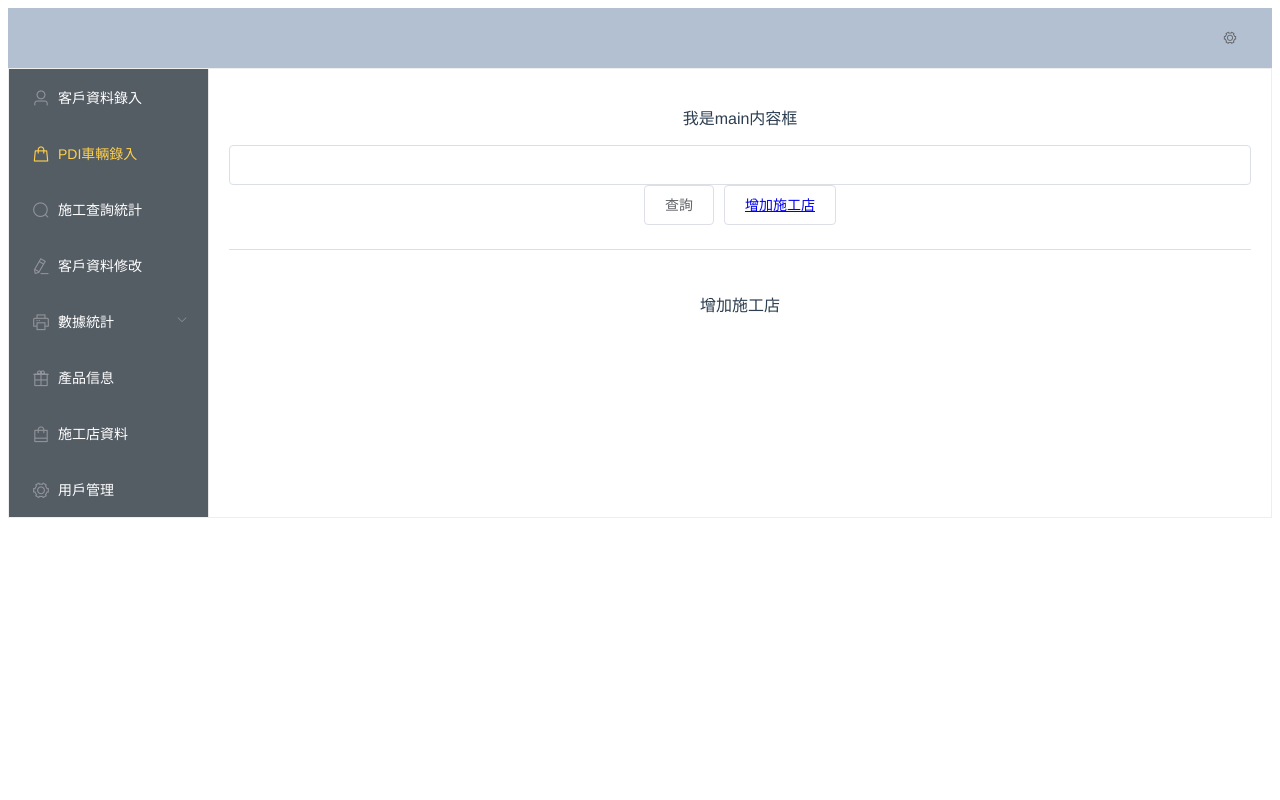
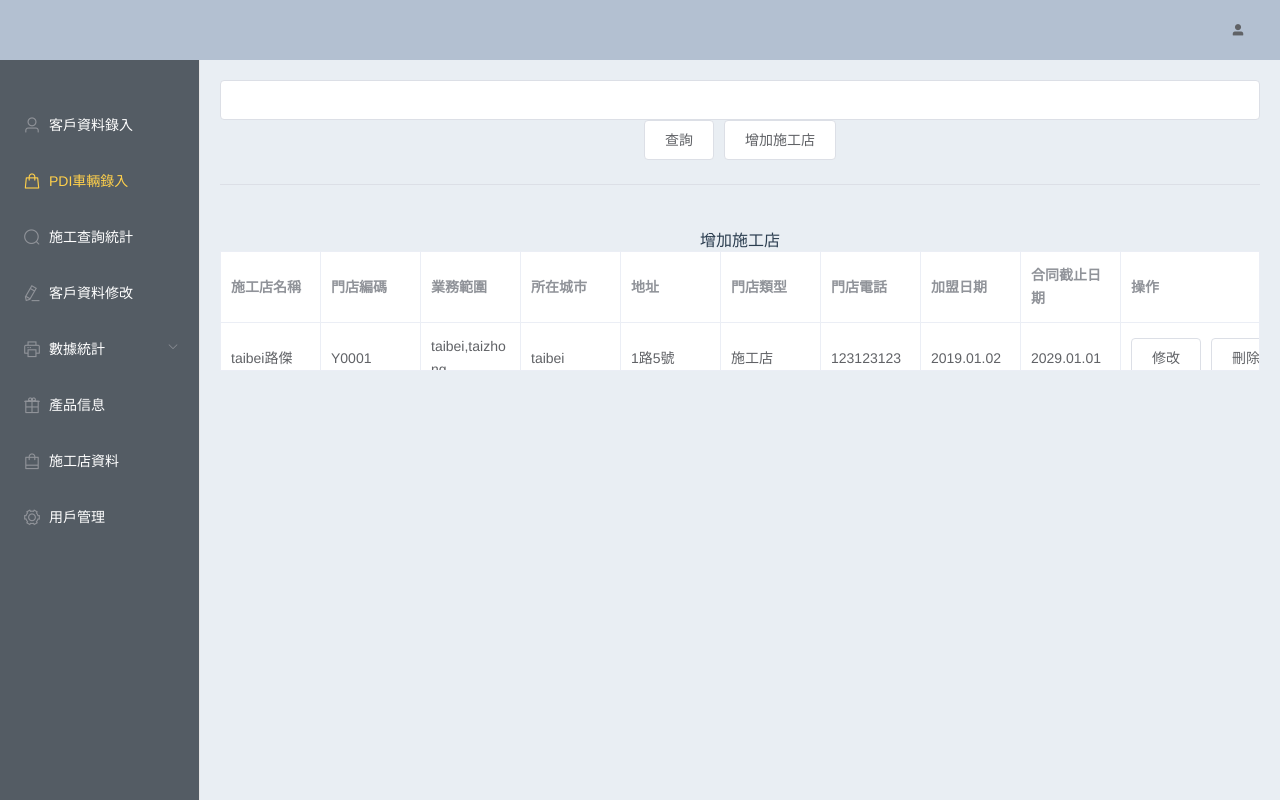
Before and after one commit to 13524795528/solarfilm, a Vue app: page /main/dealersData in a window 1280 px wide. Built offline with nearby package versions, Linux system fonts and the light colour scheme; sample sign-in values are in the browser's storage.

Commit message:
20210127

```diff
--- a/public/index.html
+++ b/public/index.html
@@ -1,5 +1,5 @@
 <!DOCTYPE html>
-<html lang="">
+<html lang="" >
   <head>
     <meta charset="utf-8">
     <meta http-equiv="X-UA-Compatible" content="IE=edge">
--- a/src/App.vue
+++ b/src/App.vue
@@ -1,5 +1,5 @@
 <template>
-  <div id="app">
+  <div id="app" style="height: 100%">
     <router-view/>
   </div>
 </template>
@@ -19,7 +19,13 @@
   }
 </script>
 
-<style>
+<style lang="scss">
+  body,html {
+    margin: 0;
+    width:100%;
+    height:100%;
+    overflow:hidden;
+  }
   #app {
     font-family: Avenir, Helvetica, Arial, sans-serif;
     -webkit-font-smoothing: antialiased;
@@ -27,4 +33,5 @@
     text-align: center;
     color: #2c3e50;
   }
+
 </style>
--- a/src/views/main/PDI.vue
+++ b/src/views/main/PDI.vue
@@ -1,5 +1,5 @@
 <template>
-    <div>
+    <div >
         <el-input v-model="inputQuery.inputWarranty" aria-placeholder="請輸入保固卡號"></el-input>
         <el-input v-model="inputQuery.inputVin4" aria-placeholder="請輸入VIN碼後4位"></el-input>
         <el-button @click="submitQuery">查詢</el-button>
--- a/src/views/main/dealersData.vue
+++ b/src/views/main/dealersData.vue
@@ -1,19 +1,67 @@
 <template>
     <div>
-        <el-input v-model="input" aria-placeholder="請輸入門店編號"></el-input>
+        <el-input v-model="inputDealerCode" aria-placeholder="請輸入門店編號"></el-input>
         <el-button @click="submitQuery">查詢</el-button>
-        <el-button><router-link to="/main/client/newClient">增加施工店</router-link></el-button>
+        <el-button @click="newDealerVisible = true">增加施工店</el-button>
+        <el-dialog
+                title="增加施工店" :visible.sync="newDealerVisible" width="75%" center>
+            <span>施工店信息</span>
+            <span slot="footer" class="dialog-footer">
+                <el-button type="primary" @click="submitNewDealer">確定</el-button>
+                <el-button @click="newDealerVisible = false">取消</el-button>
+            </span>
+        </el-dialog>
         <br>
         <el-divider/>
         <br>
-        <router-view/>
         <span>增加施工店</span>
+        <el-table
+                :data="dealersList"
+                stripe
+                border
+                height="120"
+                style="width:100%">
+            <el-table-column prop="dealerName" label="施工店名稱" width="100px"></el-table-column>
+            <el-table-column prop="dealerCode" label="門店編碼" width="100px"></el-table-column>
+            <el-table-column prop="dealerRange" label="業務範圍" width="100px"></el-table-column>
+            <el-table-column prop="city" label="所在城市" width="100px"></el-table-column>
+            <el-table-column prop="address" label="地址" width="100px"></el-table-column>
+            <el-table-column prop="dealerType" label="門店類型" width="100px"></el-table-column>
+            <el-table-column prop="dealerPhone" label="門店電話" width="100px"></el-table-column>
+            <el-table-column prop="jointDate" label="加盟日期" width="100px"></el-table-column>
+            <el-table-column prop="endDate" label="合同截止日期" width="100px"></el-table-column>
+            <el-table-column label="操作" width="260px"><el-button>修改</el-button><el-button>刪除</el-button></el-table-column>
+        </el-table>
     </div>
 </template>
 
 <script>
     export default {
-        name: "dealersData"
+        name: "dealersData",
+        data(){
+            return {
+                inputDealerCode:'',
+                newDealerVisible:false,
+                dealersList:[
+                    {dealerName:'taibei路傑',dealerCode:'Y0001',dealerRange:'taibei,taizhong',city:'taibei',address:'1路5號',dealerType:'施工店',dealerPhone:'123123123',jointDate:'2019.01.02',endDate:'2029.01.01'},
+                    {dealerName:'taibei路傑',dealerCode:'Y0001',dealerRange:'tainan,taizhong',city:'taibei2',address:'1路6號',dealerType:'施工店',dealerPhone:'123123124',jointDate:'2019.01.02',endDate:'2029.01.01'},
+                    {dealerName:'taibei路傑',dealerCode:'Y0001',dealerRange:'taizhong',city:'taibei3',address:'1路7號',dealerType:'施工店',dealerPhone:'123123125',jointDate:'2019.01.02',endDate:'2029.01.01'},
+                ],
+
+            }
+        },
+        mounted() {
+            alert('取施工店數據')
+        },
+        methods:{
+            submitNewDealer(){
+                alert('提交新施工店');
+                this.newDealerVisible = false
+            },
+            submitQuery(){
+                alert('取查詢數據')
+            }
+        }
     }
 </script>
 
--- a/src/views/main/productData.vue
+++ b/src/views/main/productData.vue
@@ -3,11 +3,11 @@
         <el-button @click="newProductVisible = true">增加產品</el-button>
         <br>
         <el-dialog
-                title="增加車輛信息" :visible.sync="newClientVisible" width="75%" center>
-            <span>車輛信息</span>
+                title="增加產品" :visible.sync="newProductVisible" width="75%" center>
+            <span>產品信息</span>
             <span slot="footer" class="dialog-footer">
-                <el-button type="primary" @click="nextStep">確定</el-button>
-                <el-button @click="newClientVisible = false">取消</el-button>
+                <el-button type="primary" @click="submitNewProduct">確定</el-button>
+                <el-button @click="newProductVisible = false">取消</el-button>
             </span>
         </el-dialog>
         <el-divider/>
@@ -51,6 +51,12 @@
         },
         mounted() {
             alert('取產品信息')
+        },
+        methods:{
+            submitNewProduct(){
+                alert('提交新產品');
+                this.newProductVisible = false
+            }
         }
     }
 </script>
--- a/src/views/main/userCtrl.vue
+++ b/src/views/main/userCtrl.vue
@@ -1,13 +1,32 @@
 <template>
     <div>
-        <el-input v-model="input" aria-placeholder="請輸入用戶名"></el-input>
+        <el-input v-model="inputUser" aria-placeholder="請輸入用戶名"></el-input>
         <el-button @click="submitQuery">查詢</el-button>
-        <el-button><router-link to="/main/client/newClient">增加用戶</router-link></el-button>
+        <el-button @click="newUserVisible = true">增加用戶</el-button>
+        <el-dialog
+                title="增加用戶" :visible.sync="newUserVisible" width="75%" center>
+            <span>用戶信息</span>
+            <span slot="footer" class="dialog-footer">
+                <el-button type="primary" @click="submitNewUser">確定</el-button>
+                <el-button @click="newUserVisible = false">取消</el-button>
+            </span>
+        </el-dialog>
         <br>
         <el-divider/>
         <br>
-        <router-view/>
         <span>用戶列表</span>
+        <el-table
+                :data="userList"
+                stripe
+                border
+                height="120"
+                style="width:100%">
+            <el-table-column prop="userName" label="用戶名" width="100px"></el-table-column>
+            <el-table-column prop="userType" label="角色" width="100px"></el-table-column>
+            <el-table-column prop="userDealer" label="所屬施工店" width="100px"></el-table-column>
+            <el-table-column prop="userPhone" label="聯繫方式" width="100px"></el-table-column>
+            <el-table-column label="操作" width="260px"><el-button>修改</el-button><el-button>刪除</el-button></el-table-column>
+        </el-table>
     </div>
 </template>
 
@@ -16,7 +35,25 @@
         name: "userCtrl",
         data(){
             return {
-                userList:[{},{},{}]
+                inputUser:'',
+                newUserVisible:false,
+                userList:[
+                    {userName:'aaa',userType:'施工店',userDealer:'Y0001',userPhone:'123123123'},
+                    {userName:'bbb',userType:'施工店',userDealer:'Y0002',userPhone:'123123124'},
+                    {userName:'ccc',userType:'施工店',userDealer:'Y0003',userPhone:'123123125'}
+                    ]
+            }
+        },
+        mounted() {
+            alert('取用戶數據')
+        },
+        methods:{
+            submitQuery(){
+                alert('取用戶數據')
+            },
+            submitNewUser(){
+                alert('提交新用戶');
+                this.newUserVisible = false
             }
         }
     }
--- a/src/views/mainPage.vue
+++ b/src/views/mainPage.vue
@@ -1,19 +1,20 @@
 <template>
-    <div>
-        <el-container>
+    <div id="app">
+        <el-container style="height:100%">
             <el-header style="text-align: right; font-size: 12px">
                 <el-dropdown>
-                    <i class="el-icon-setting" style="margin-right: 15px"></i>
+                    <i class="el-icon-user-solid" style="margin-right: 15px"></i>
                     <el-dropdown-menu slot="dropdown">
-                        <el-dropdown-item>修改密碼</el-dropdown-item>
-                        <el-dropdown-item>退出登錄</el-dropdown-item>
+                        <el-dropdown-item >修改密碼</el-dropdown-item>
+                        <el-dropdown-item >退出登錄</el-dropdown-item>
                     </el-dropdown-menu>
                 </el-dropdown>
                 <span>{{$store.getters.getUser.usercode}}</span>
             </el-header>
-        </el-container>
-        <el-container style="height:100%; border:1px solid #eeeeee">
-            <el-aside width="200px" style="background-color: rgb(238,241,246)">
+
+        <el-container style="height:100% border:1px solid #eeeeee" >
+
+            <el-aside width="200px"  style="height:100% background-color: rgb(238,241,246)">
                 <el-menu
                         default-active="2"
                         class="el-menu-vertical-demo"
@@ -24,7 +25,9 @@
                         active-text-color="#ffd04b"
                         router
                         unique-opened
-                        align="left">
+                        align="left"
+                        style="height:100%">
+                    <br><br>
                     <el-menu-item index="1" route="/main/client" >
                         <i class="el-icon-user"></i>
                         <span slot="title">客戶資料錄入</span>
@@ -62,11 +65,13 @@
                         <span slot="title">用戶管理</span>
                     </el-menu-item>
                 </el-menu>
+
             </el-aside>
-            <el-main>
-                <p>我是main内容框</p>
+            <el-main style="height:100%">
                 <router-view/>
             </el-main>
+
+        </el-container>
         </el-container>
     </div>
 </template>
@@ -74,6 +79,11 @@
 <script>
     export default {
         name: "mainPage",
+        data(){
+            return {
+                changePasswordVisible:false
+            }
+        },
         methods: {
             handleOpen(key, keyPath) {
                 console.log(key, keyPath);
@@ -86,6 +96,7 @@
 </script>
 
 <style scoped>
+    html,body,#app{height:100%;margin:0;top:0}
     .el-header {
         background-color: #B3C0D1;
         color: #333;
@@ -95,4 +106,9 @@
     .el-aside {
         color: #333;
     }
+
+    .el-main {
+        background-color: #E9EEF3;
+    }
+
 </style>
```
